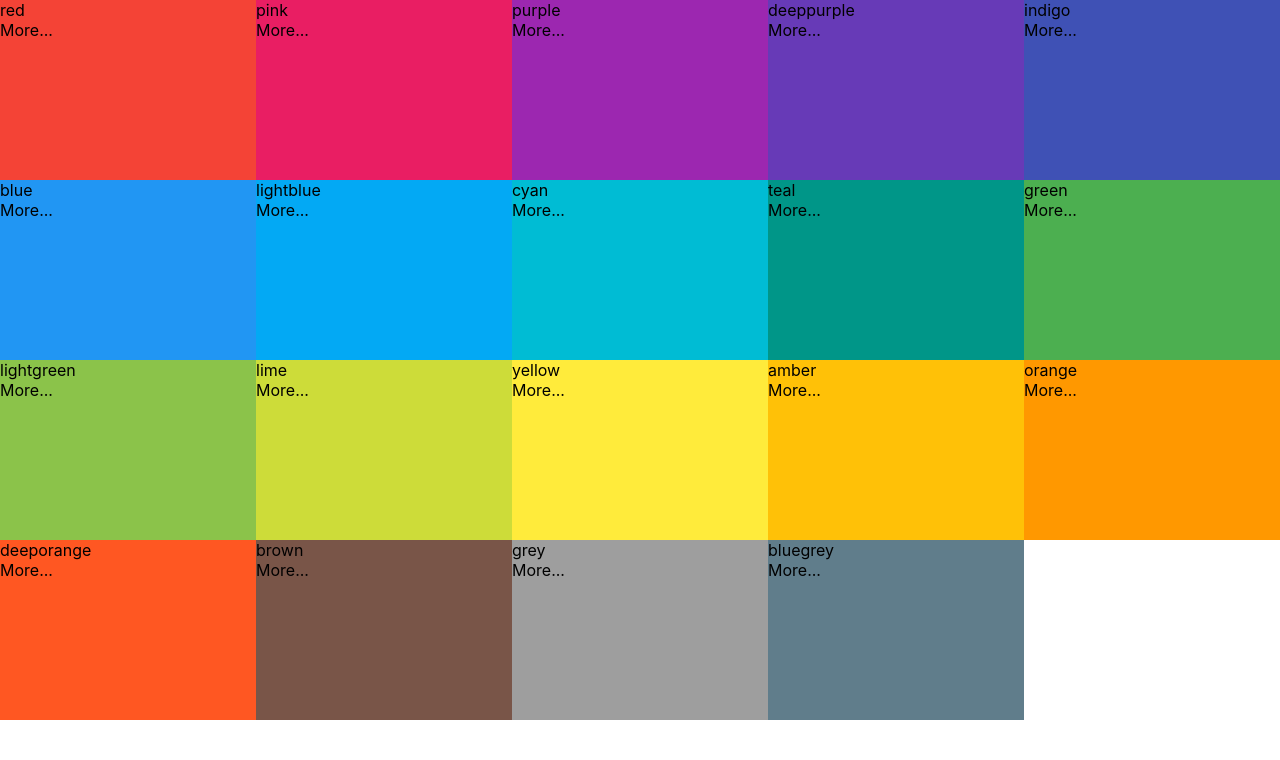
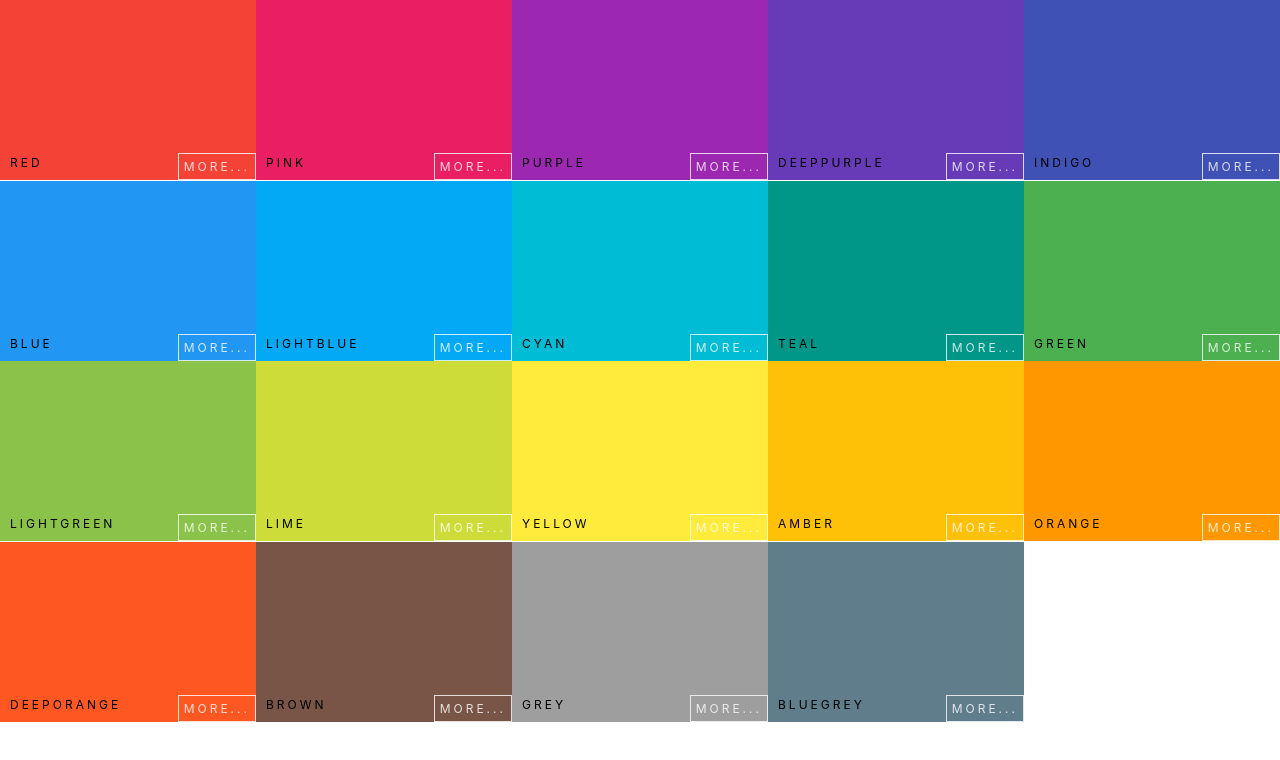
Before and after one commit to javi-err/Color-Palette-, a React (Create React App) app: page / in a window 1280 px wide. Shown: the top 760 px of the page. Built offline with nearby package versions, Linux system fonts and the light colour scheme.

Commit message:
finished styling colorbox

```diff
--- a/src/ColorBox.css
+++ b/src/ColorBox.css
@@ -2,7 +2,56 @@
     width: 20%;
     height: 25%;
     display: inline-block;
-    position: display;
+    position: relative;
     margin: 0 auto;
     cursor: pointer;
+    text-transform: uppercase;
+    margin-bottom: -3.5px;
 }
+
+.copy-button {
+    width: 100px;
+    height: 30px;
+    display: inline-block;
+    background: transparent;
+    border: 1px solid white;
+    color: white;
+    position: absolute;
+    top: 50%;
+    left: 50%;
+    margin-left: -50px;
+    margin-top: -15px;
+    text-align: center;
+    font-size: 1rem;
+    line-height: 30px;
+    opacity: 0;
+}
+
+.ColorBox:hover .copy-button {
+    opacity: 1;
+    transition: .5s
+}
+
+.box-content {
+    position: absolute;
+    width: 100%;
+    left: 0;
+    bottom : 0;
+    padding: 10px;
+    letter-spacing: 3px;
+    font-size: 12px;
+    color: black;
+
+}
+
+.see-more {
+    position: absolute;
+    right: 0;
+    bottom: 0;
+    letter-spacing: 3px;
+    font-size: 12px;
+    color: white;
+    padding: 5px;
+    border: 1px solid white;
+    opacity: .8;
+}
--- a/src/ColorBox.js
+++ b/src/ColorBox.js
@@ -2,10 +2,17 @@
 import './ColorBox.css'
 export class ColorBox extends Component {
     render() {
+        const {name, background} = this.props
         return (
-            <div className="ColorBox" style={{background: this.props.background}}>
-                <div>{this.props.name}</div>
-                <span>More...</span>
+            <div className="ColorBox" style={{background}}>
+                <div className="copy-container">
+                    <div className="box-content">
+                        <span>{name}</span>
+                    </div>
+
+                    <button className="copy-button">Copy</button>
+                </div>
+                <span className="see-more">More...</span>
             </div>
         )
     }
```
Also changed, not shown: 1 other file (tests, documents, lock files or other folders).
